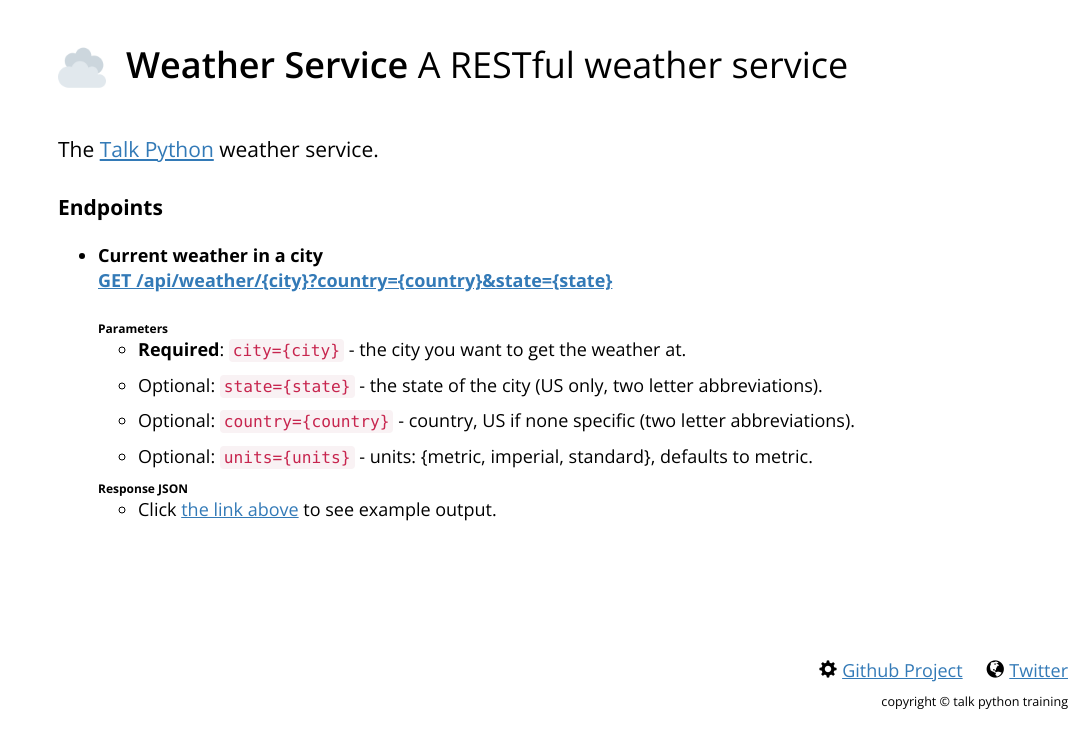
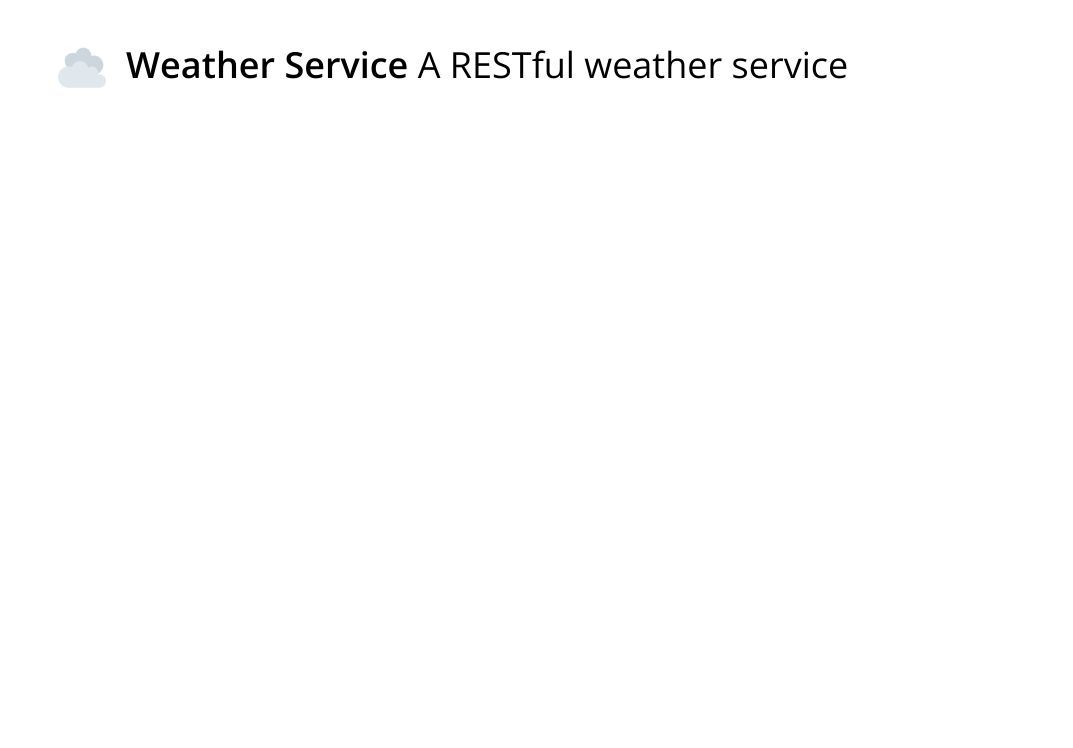
Before and after one commit to chazuka/weather-forecast-app, a FastAPI app: page / in a window 1280 px wide. Shown: the top 748 px of the page, without its empty margins (207-1280 px from the left). Run offline with FastAPI, Linux system fonts and the light colour scheme; parts of the project's set-up code (start-up, migrations or seed data) failed here and were passed over; some libraries are stand-ins or nearby versions.

Commit message:
cleanup template

```diff
--- a/src/templates/home/index.html
+++ b/src/templates/home/index.html
@@ -6,48 +6,4 @@
 
     <h1><span class="font-semi-bold">Weather Service</span> <span class="smaller">A RESTful weather service</span>
     </h1>
-
-    <div style="clear:both;"></div>
-    <br>
-    <br>
-    <p class="lead">
-        The <a href="https://training.talkpython.fm/">Talk Python</a> weather service.<br>
-        <br>
-        <strong>Endpoints</strong>
-    <ul>
-        <li>
-            <strong>Current weather in a city</strong><br>
-            <a href="/api/weather/portland?state=OR&country=US&units=imperial"
-               target="_blank"
-            ><strong>GET /api/weather/{city}?country={country}&state={state}</strong></a><br>
-            <br>
-            <div style="font-size: 12px;">
-                <strong>Parameters</strong>
-                <ul>
-                    <li><strong>Required</strong>: <code>city={city}</code> - the city you want to get the weather at.
-                    </li>
-                    <li>Optional: <code>state={state}</code> - the state of the city (US only, two letter
-                        abbreviations).
-                    </li>
-                    <li>Optional: <code>country={country}</code> - country, US if none specific (two letter
-                        abbreviations).
-                    </li>
-                    <li>Optional: <code>units={units}</code> - units: {metric, imperial, standard}, defaults to metric.
-                    </li>
-                </ul>
-
-                <strong>Response JSON</strong>
-                <ul>
-                    <li>Click <a href="/api/weather/portland?state=OR&country=US&units=imperial"
-                                 target="_blank"
-                    >the link above</a> to see example output.
-                    </li>
-                </ul>
-            </div>
-        </li>
-    </ul>
-    </p>
-
-    </div>
-
 {% endblock %}
--- a/src/templates/shared/layout.html
+++ b/src/templates/shared/layout.html
@@ -34,23 +34,6 @@
                 </div>
             </div>
         </div>
-        <div class="row">
-            <div class="links">
-                <ul>
-                    <li><i class="glyphicon glyphicon-cog icon-muted"></i><a
-                            href="https://github.com/mikeckennedy/python-jumpstart-course-demos"
-                            target="_blank">Github Project</a></li>
-                    <li><i class="glyphicon glyphicon-globe icon-muted"></i><a href="https://twitter.com/talkpython"
-                                                                               target="_blank">Twitter</a>
-                    </li>
-                </ul>
-            </div>
-        </div>
-        <div class="row">
-            <div class="copyright">
-                Copyright &copy; Talk Python Training
-            </div>
-        </div>
     </div>
 </div>
 
```
